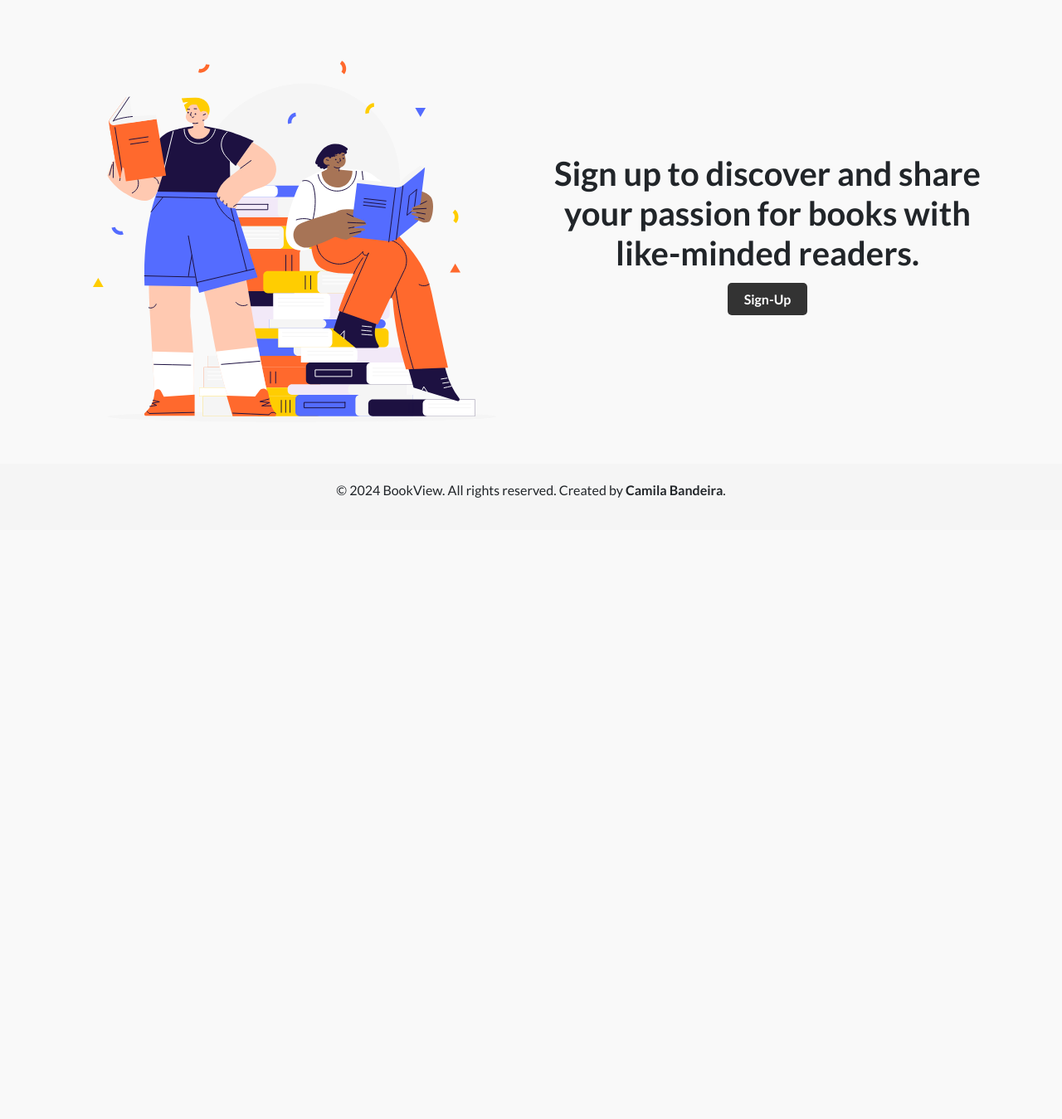
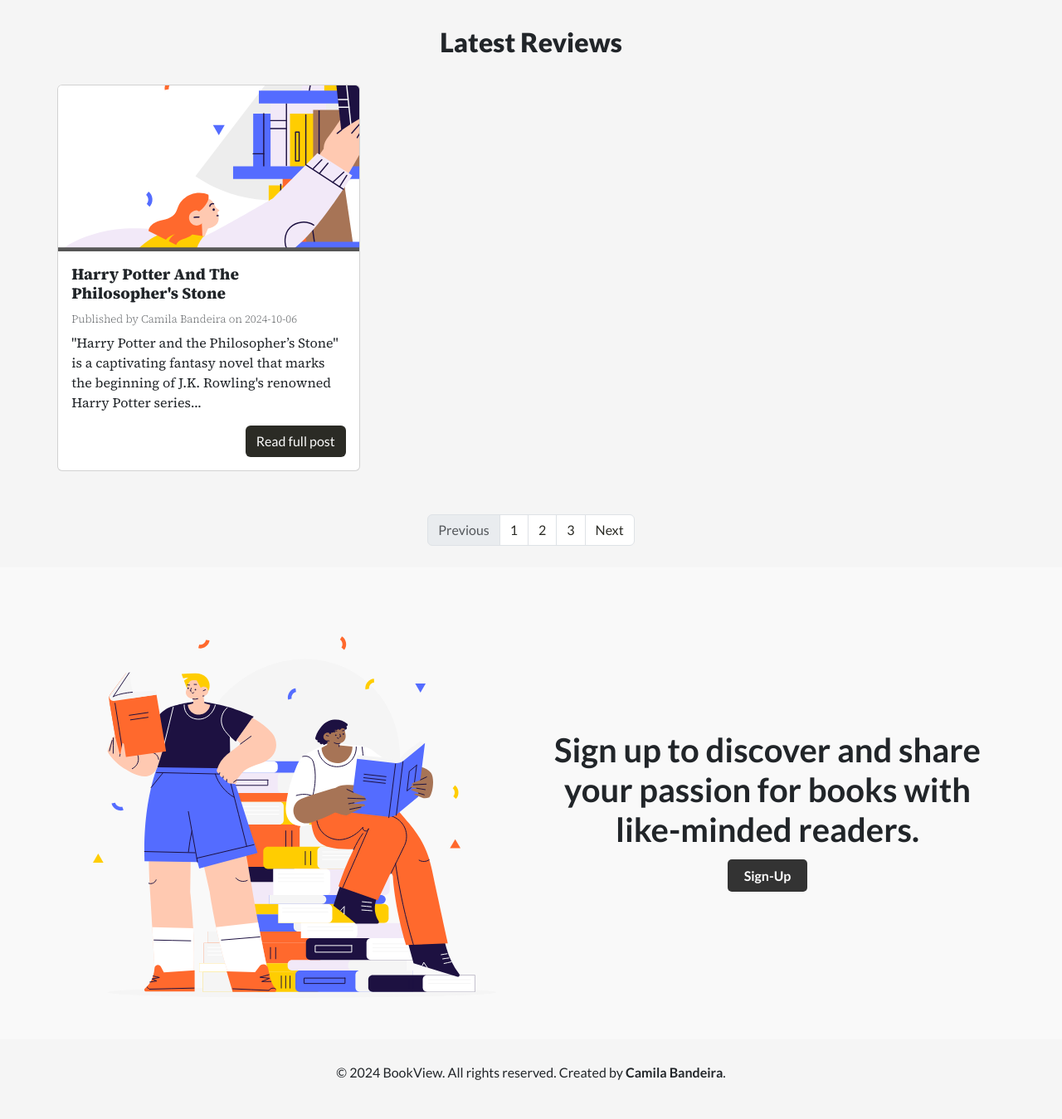
Before and after one commit to camilabandeira/BookView, a Django app: template blog/templates/blog/homepage.html in a window 1280 px wide. Shown: the part 75-1424 px from the top of the page at 83% size. Before the commit the page ends 675 px from the top, so only its background shows below. Run offline with Django 3.2, Linux system fonts and the light colour scheme; the template is opened without the code that fills it, so the values that code supplies are empty; some web fonts are replaced.

Commit message:
feat: add latest review section to template

```diff
--- a/blog/templates/blog/homepage.html
+++ b/blog/templates/blog/homepage.html
@@ -5,6 +5,8 @@
 {% endblock %}
 
 {% block content %}
+
+{% include 'includes/latest_reviews.html' %}
 {% include 'includes/signup_section.html' %}
 
 {% endblock %}
--- /dev/null
+++ b/blog/templates/includes/latest_reviews.html
@@ -0,0 +1,47 @@
+{% load static %}
+<link rel="stylesheet" href="{% static 'css/latest_reviews.css' %}">
+
+<div class="container-fluid latest_review">
+    <h2 class="latest_title-section text-center">Latest Reviews</h2>
+
+    <div class="latest_review-wrapper">
+        <div class="row row-cols-1 row-cols-md-2 row-cols-lg-3">
+
+            <!-- Review Card -->
+            <div class="col">
+                <div class="card latest_review-card">
+                    <img src="{% static 'images/latest_reviews_image.svg' %}" class="card-img-top" alt="Review Image">
+                    <div class="card-body">
+                        <h5 class="card-title">Harry Potter And The Philosopher's Stone</h5>
+                        <p class="card-text"><small class="text-muted">Published by Camila Bandeira on
+                                2024-10-06</small></p>
+                        <p class="review-content">
+                            "Harry Potter and the Philosopher’s Stone" is a captivating fantasy novel that marks the
+                            beginning of J.K. Rowling's renowned Harry Potter series...
+                        </p>
+                        <!-- Align button to the right with text-end -->
+                        <div class="text-end">
+                            <a href="#" class="btn read_full-post">Read full post</a>
+                        </div>
+                    </div>
+                </div>
+            </div>
+
+        </div>
+    </div>
+</div>
+
+ <!-- Pagination section -->
+    <nav class="latest_reviews-pagination d-flex" aria-label="Page navigation">
+        <ul class="pagination">
+            <li class="page-item disabled">
+                <a class="page-link" href="#" tabindex="-1">Previous</a>
+            </li>
+            <li class="page-item"><a class="page-link" href="#">1</a></li>
+            <li class="page-item"><a class="page-link" href="#">2</a></li>
+            <li class="page-item"><a class="page-link" href="#">3</a></li>
+            <li class="page-item">
+                <a class="page-link" href="#">Next</a>
+            </li>
+        </ul>
+    </nav>
--- a/static/css/base.css
+++ b/static/css/base.css
@@ -121,7 +121,7 @@ footer {
     justify-content: center;
     align-items: center;
     background-color: var(--color-neutral-gray);
-    height: 5rem;
+    height: 6rem;
 
 }
 
--- /dev/null
+++ b/static/css/latest_reviews.css
@@ -0,0 +1,97 @@
+.card-img-top {
+    object-fit: cover;
+    height: 200px;
+}
+
+.card {
+    margin-bottom: 20px;
+}
+
+.review-content {
+    max-height: 100px;
+    overflow: hidden;
+}
+
+.latest_review {
+    padding: 2rem 2rem 5rem !important;
+}
+
+.latest_title-section {
+    font-weight: 900;
+}
+
+.latest_review-wrapper {
+    width: 100%;
+    margin: 2rem 0 4rem 0;
+    margin-bottom: 1rem;
+    display: flex;
+    justify-content: center;
+}
+
+.container-fluid {
+    background-color: var(--color-neutral-gray);
+    padding: 0;
+    margin: 0;
+}
+
+.card-title,
+.card-text,
+.review-content {
+    font-family: "Source Serif 4", serif;
+}
+
+.card-title {
+    font-size: 1.1875rem;
+    font-weight: 800;
+}
+
+.card-text {
+    font-size: 0.9375rem;
+    font-weight: 300;
+    color: var(--color-light-gray);
+}
+
+.review-content {
+    margin-top: -0.625rem;
+}
+
+.read_full-post {
+    background-color: var(--color-dark-charcoal);
+    color: var(--color-off-white);
+}
+
+.latest_reviews-pagination {
+    justify-content: center;
+    margin-top: -4rem;
+}
+
+.pagination {
+    padding-bottom: 1.25rem;
+}
+
+.pagination,
+.page-item a,
+.page-link {
+    color: var(--color-dark-charcoal);
+}
+
+.page-item a:hover {
+    color: var(--color-deep-purple);
+}
+
+.page-item a:focus {
+    color: var(--color-dark-charcoal);
+}
+
+@media (max-width: 768px),
+(min-width: 769px) and (max-width: 1180px) {
+    .latest_review-wrapper {
+        padding: 0;
+    }
+
+    .card-title {
+        font-size: 1.0625rem;
+        justify-content: center;
+
+    }
+}
```
Also changed, not shown: static/images/latest_reviews_image.svg (added).
